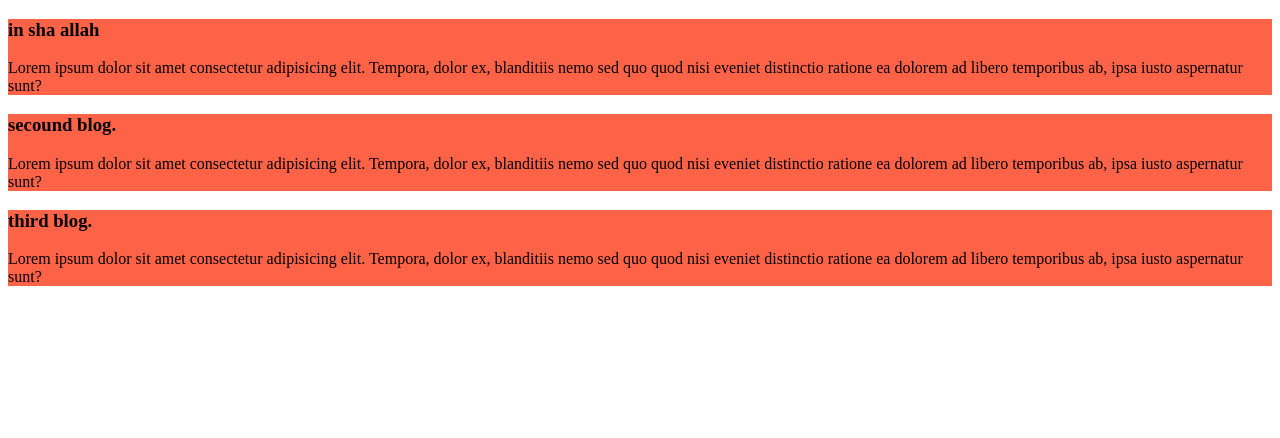
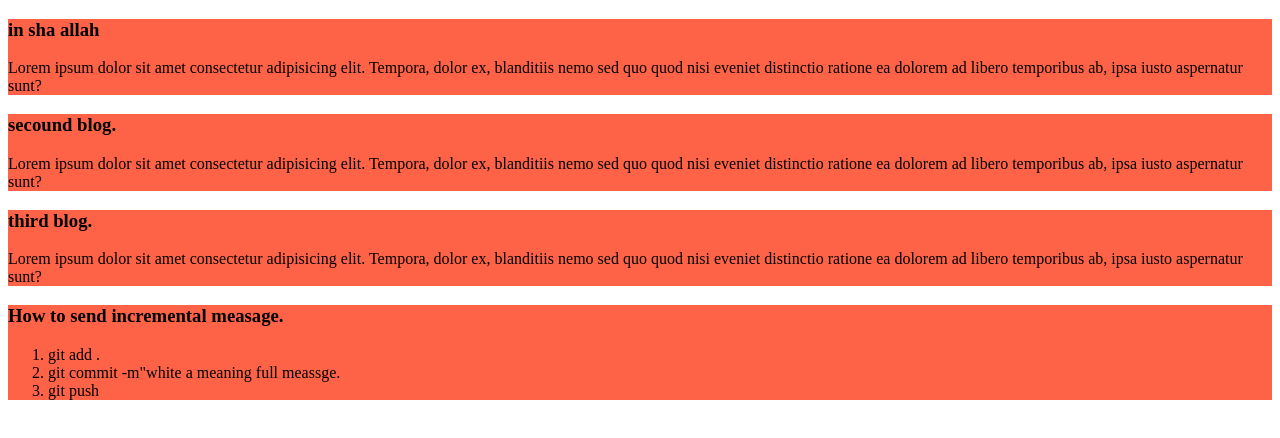
Before and after one commit to Kawsar-Ahamed/my-in-sha-allah-repo, a plain HTML site: page index.html in a window 1280 px wide. Drawn offline with Linux system fonts and the light colour scheme.

Commit message:
added list item

```diff
--- a/index.html
+++ b/index.html
@@ -19,5 +19,16 @@
         <h3>third blog.</h3>
         <p>Lorem ipsum dolor sit amet consectetur adipisicing elit. Tempora, dolor ex, blanditiis nemo sed quo quod nisi eveniet distinctio ratione ea dolorem ad libero temporibus ab, ipsa iusto aspernatur sunt?</p>
     </div>
+    <div>
+        <h3>How to send incremental measage. </h3>
+        <ol>
+
+            <li>git add .</li>
+            <li>git commit -m"white a meaning full meassge.</li>
+            <li>git push</li>
+
+        </ol>
+
+    </div>
 </body>
 </html>
```
